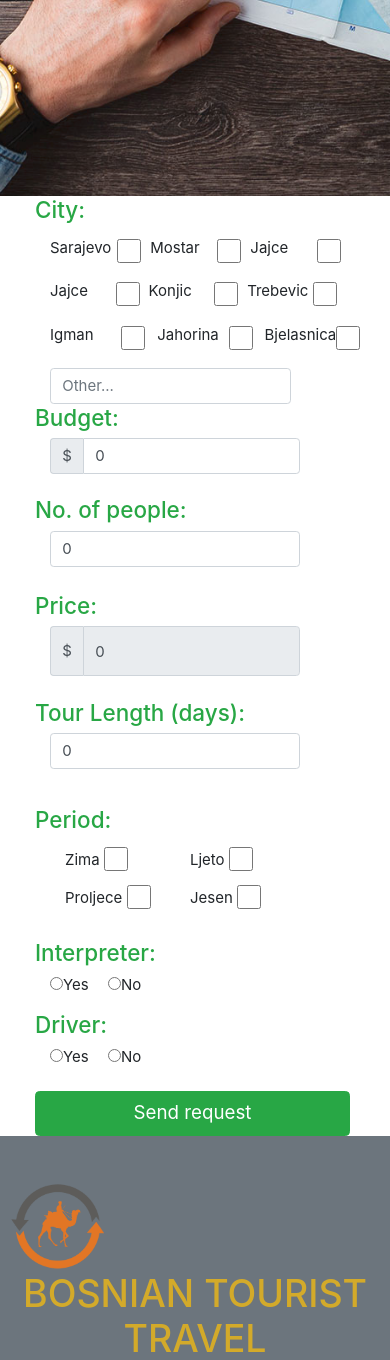
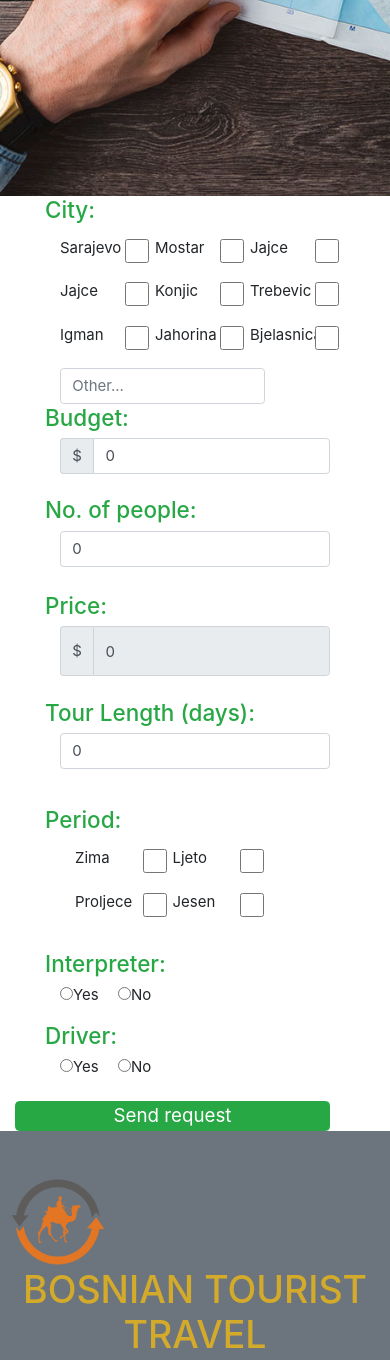
Before and after one commit to devAbu/btt, a PHP site: page /github/makeTour.php in a window 390 px wide; the page is wider, and only the part inside the window is pictured. Shown: the part 648-2008 px from the top of that part. Run offline with PHP 8.4, Linux system fonts and the light colour scheme; the visitor is signed in with stand-in values (Sample User, id 1); some libraries are stand-ins or nearby versions.

Commit message:
fix the responsive

```diff
--- a/css/style.css
+++ b/css/style.css
@@ -431,3 +431,10 @@ footer {
         width: 105%;
     }
 }
+
+@media only screen and (max-width: 767px) {
+    #send {
+        margin: 0;
+        padding: 0;
+    }
+}
--- a/makeTour.php
+++ b/makeTour.php
@@ -115,61 +115,60 @@ label.error {
     <section>
      <?php
     if (isset($_SESSION["email"])) {
-        echo '<div class="row" >
-                <div class="offset-1 col-12 col-md-5 col-lg-4 col-sm-12 offset-sm-3 offset-md-1">
+        echo '<div class="row col-12" >
+                <div class="offset-1 col-10 col-md-5 col-lg-4 col-sm-9 offset-sm-3 offset-md-1" >
                     <h4 class="text-success">City:</h4>
-
-                        <div class="form-check form-check-inline">
+                        <div class="form-check form-check-inline col-12 ">
                             <label for="sarajevo" class="col-2 col-form-label">Sarajevo</label>
-                            <div class="col-1">
+                            <div class="col-1 ml-4 ml-sm-2 ml-md-3 ml-lg-3">
                                 <input class="w3-check" id="sarajevo" onclick="price()" name="sarajevo" type="checkbox">
                             </div>
                             <label for="mostar" class="col-2 col-form-label">Mostar</label>
-                            <div class="col-1">
+                            <div class="col-1 ml-4 ml-sm-2 ml-md-3 ml-lg-3">
                                 <input class="w3-check " id="mostar" name="mostar" onclick="price()" type="checkbox">
                             </div>
                             <label for="jajce" class="col-2 col-form-label">Jajce</label>
-                            <div class="col-1">
+                            <div class="col-1 col-1 ml-4 ml-sm-2 ml-md-3 ml-lg-3">
                                 <input class="w3-check" id="jajce" name="jajce" onclick="price()" type="checkbox">
                             </div>
                         </div>
-                        <div class="form-check form-check-inline">
+                        <div class="form-check form-check-inline col-12">
                             <label for="jajce" class="col-2 col-form-label">Jajce</label>
-                            <div class="col-1">
+                            <div class="col-1 col-1 ml-4 ml-sm-2 ml-md-3 ml-lg-3">
                                 <input class="w3-check" id="jajce" name="jajce" onclick="price()" type="checkbox">
                             </div>
                             <label for="konjic" class="col-2 col-form-label">Konjic</label>
-                            <div class="col-1">
+                            <div class="col-1 col-1 ml-4 ml-sm-2 ml-md-3 ml-lg-3">
                                 <input class="w3-check" id="konjic" name="konjic" onclick="price()" type="checkbox">
                             </div>
 
                             <label for="trebevic" class="col-2 col-form-label">Trebevic</label>
-                            <div class="col-1">
+                            <div class="col-1 col-1 ml-4 ml-sm-2 ml-md-3 ml-lg-3">
                                 <input class="w3-check" id="trebevic" name="trebevic" onclick="price()" type="checkbox">
                             </div>
                         </div>
-                        <div class="form-check form-check-inline">
+                        <div class="form-check form-check-inline col-12">
                             <label for="igman" class="col-2 col-form-label">Igman</label>
-                            <div class="col-1">
+                            <div class="col-1 col-1 ml-4 ml-sm-2 ml-md-3 ml-lg-3">
                                 <input class="w3-check" id="igman" name="igman" onclick="price()" type="checkbox">
                             </div>
                             <label for="jahorina" class="col-2 col-form-label">Jahorina</label>
-                            <div class="col-1">
+                            <div class="col-1 col-1 ml-4 ml-sm-2 ml-md-3 ml-lg-3">
                                 <input class="w3-check" id="jahorina" onclick="price()" name="jahorina" type="checkbox">
                             </div>
-                            <label for="bjelasnica" class="col-2 col-form-label">Bjelasnica</label>
-                            <div class="col-1">
+                            <label for="bjelasnica" class=" col-2 col-form-label">Bjelasnica</label>
+                            <div class="col-1 col-1 ml-4 ml-sm-2 ml-md-3 ml-lg-3">
                                 <input class="w3-check " id="bjelasnica" name="bjelasnica" onclick="price()" type="checkbox">
                             </div>
                         </div>
-                        <div class="col-8 col-sm-6 col-md-10">
+                        <div class="col-10 col-sm-8 col-md-10">
                             <input type="text" class="form-control mt-2" id="other" onchange="price()" name="other" placeholder="Other..." />
                         </div>
 
                 </div>
                 <div class="col-12 offset-1 mr-md-5 mr-lg-0 col-md-5 col-lg-3 col-sm-5 ml-lg-2 offset-sm-3 offset-md-0 mt-sm-3 mt-md-0">
                     <div class="row">
-                        <div class="col-sm-12 col-8">
+                        <div class="col-sm-12 col-10">
                             <h4 class="text-success">Budget:</h4>
                             <div class="input-group ml-3">
                                 <span class="input-group-addon">$</span>
@@ -177,14 +176,14 @@ label.error {
                                 />
                             </div>
                         </div>
-                        <div class="col-sm-12 col-8 mt-4">
+                        <div class="col-sm-12 col-10 mt-4">
                             <h4 class="text-success">No. of people:</h4>
 
                             <input type="number" id="people" onchange="price()" name="people" value="0" min="0" step="1" max="15" class="form-control ml-3"/>
                         </div>
                     </div>
                 </div>
-                <div class="col-8 offset-1 col-md-5 offset-md-1 col-lg-3 offset-lg-0 ml-lg-5 col-sm-5 offset-sm-3" style="margin-top:4%" id="priceField">
+                <div class="col-10 offset-1 col-md-5 offset-md-1 col-lg-3 offset-lg-0 ml-lg-5 col-sm-5 offset-sm-3" style="margin-top:4%" id="priceField">
                     <div class="row">
                         <div class="col-12">
                             <h4 class="text-success">Price:</h4>
@@ -196,7 +195,7 @@ label.error {
                         </div>
                     </div>
                 </div>
-                <div class="col-8 offset-1 offset-lg-1 col-md-5 col-sm-5 col-lg-3 mt-4 mb-3 offset-sm-3 offset-md-0">
+                <div class="col-10 offset-1 offset-lg-1 col-md-5 col-sm-5 col-lg-3 mt-4 mb-3 offset-sm-3 offset-md-0">
                     <h4 class="text-success">Tour Length (days):</h4>
 
                     <input type="number" id="length"  name="length" value="0" min="0" max="30" step="1" class="form-control ml-3"
@@ -205,22 +204,25 @@ label.error {
                 <div class=" col-8 offset-1 mt-4 col-md-5 offset-md-1 col-sm-5 offset-sm-1 col-lg-3 offset-lg-1 offset-sm-3">
                     <h4 class="text-success">Period:</h4>
                     <div class="row ml-3">
-                        <div class="col-6">
-                            <label for="zima">Zima</label>
-                                <input class="w3-check  mr-1" id="zima" onclick="price()" name="zima" type="checkbox">
+                        <div class="form-check form-check-inline col-12">
+                            <label for="zima" class="col-1 mr-3 col-form-label">Zima</label>
+                            <div class="col-1 col-1 ml-4 ml-sm-2 ml-md-3 ml-lg-3">
+                                <input class="w3-check  mr-1 " id="zima" onclick="price()" name="zima" type="checkbox">
+                            </div>
+                            <label for="ljeto" class="col-1 mr-3 col-form-label">Ljeto</label>
+                            <div class="col-1 col-1 ml-4 ml-sm-2 ml-md-3 ml-lg-3">
+                                <input class="w3-check mr-1" id="ljeto" onclick="price()" name="ljeto" type="checkbox">
+                            </div>
                         </div>
-                        <div class="col-6">
-                            <label for="ljeto">Ljeto</label>
-                                <input class="w3-check mr-1" id="ljeto" onclick="price()" name="ljeto" type="checkbox">
-                        </div>
-                        <div class="col-6">
-                            <label for="proljece">Proljece</label>
+                        <div class="form-check form-check-inline col-12">
+                            <label for="proljece" class="col-1 mr-3 col-form-label">Proljece</label>
+                            <div class="col-1 col-1 ml-4 ml-sm-2 ml-md-3 ml-lg-3">
                                 <input class="w3-check mr-1" id="proljece" onclick="price()" name="proljece" type="checkbox">
-                        </div>
-                        <div class="col-6">
-                            <label for="jesen">Jesen</label>
+                            </div>
+                            <label for="jesen" class="col-1 mr-3 col-form-label">Jesen</label>
+                            <div class="col-1 col-1 ml-4 ml-sm-2 ml-md-3 ml-lg-3">
                                 <input class="w3-check mr-1" id="jesen" onclick="price()" name="jesen" type="checkbox">
-                                <br />
+                            </div>
                         </div>
                        </div>
                 </div>
@@ -235,7 +237,7 @@ label.error {
                     <input type="radio"  id="driverYes" onclick="price()" name="driver" class="ml-3" />Yes
                     <input type="radio" id="driverNo" onclick="price()" name="driver" class="ml-3" />No
                 </div>
-                <div class="col-8 mt-4 offset-1 offset-md-4 offset-sm-3">
+                <div class="col-8 mt-4 offset-md-4 offset-sm-3 offset-0" >
                     <button class="btn btn-lg btn-success" style="width: 315px;" id="send" name="send"> Send request</button>
                 </div>
             </div>
```
Also changed, not shown: aboutUs.php (+3 -4 lines).
